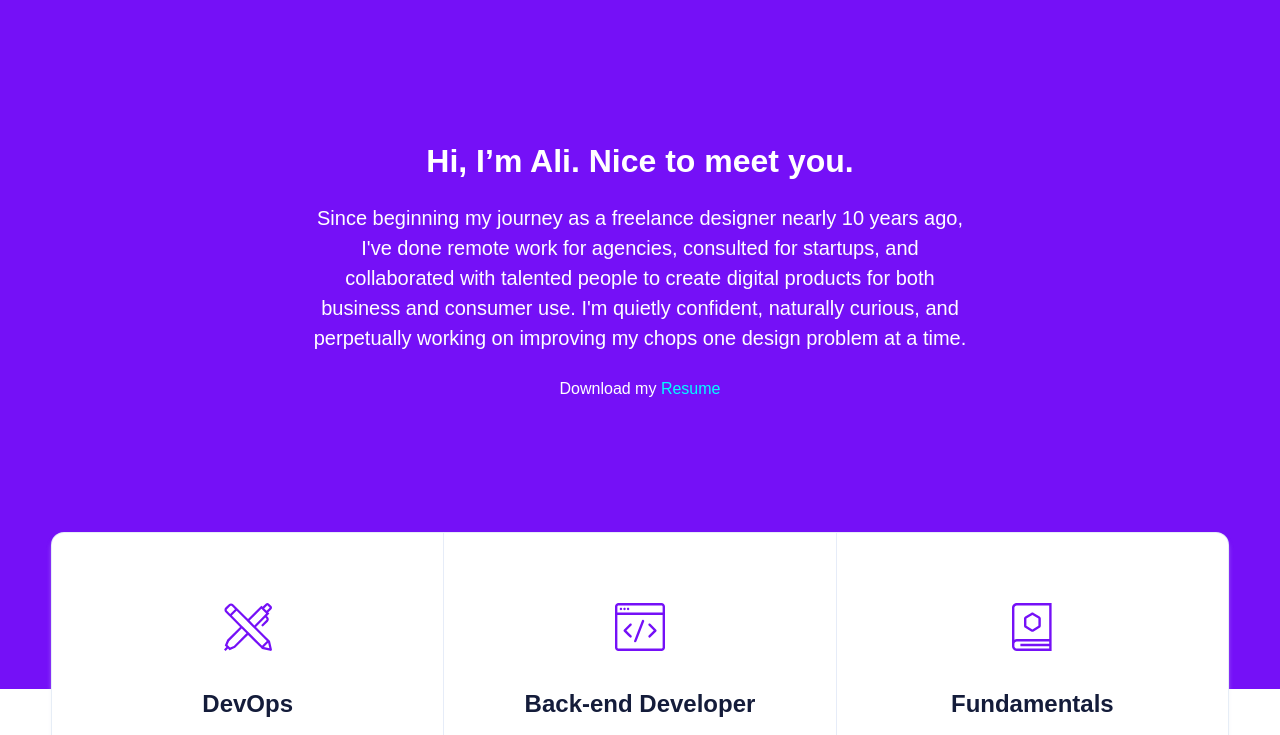
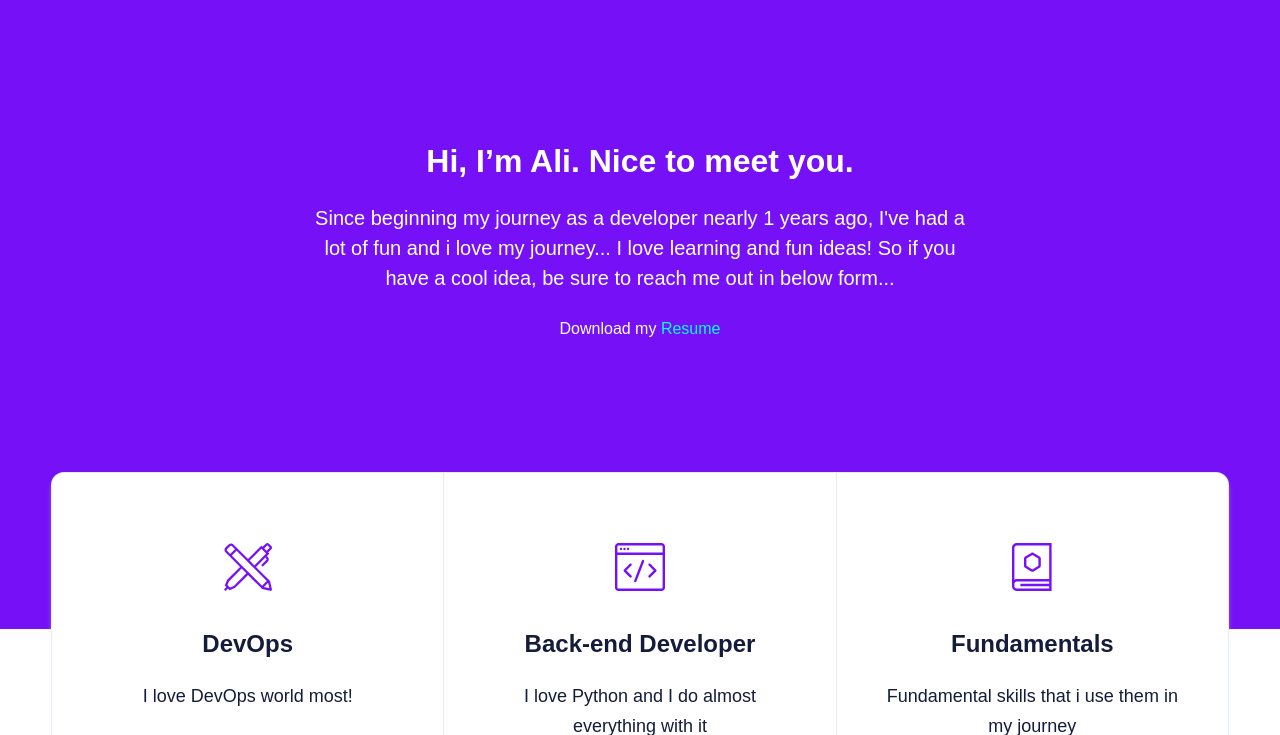
Before and after one commit to alifiroozi80/personal-site, a Flask app: page / in a window 1280 px wide. Shown: the part 688-1423 px from the top of the page. Run offline with Flask 2, Linux system fonts and the light colour scheme; some libraries are stand-ins or nearby versions; some web fonts are replaced.

Commit message:
change about-me text

```diff
--- a/templates/index.html
+++ b/templates/index.html
@@ -57,11 +57,12 @@
         <div class="columns is-centered">
             <div class="column is-three-fifths">
                 <h1 class="title is-spaced is-size-3-desktop is-size-4-mobile">Hi, I’m Ali. Nice to meet you.</h1>
-                <h2 class="subtitle is-size-5-desktop">Since beginning my journey as a freelance designer nearly 10
-                    years ago, I've done remote work for agencies, consulted for startups, and collaborated with
-                    talented people to create digital products for both business and consumer use. I'm quietly
-                    confident, naturally curious, and perpetually working on improving my chops one design problem at a
-                    time.</h2>
+                <h2 class="subtitle is-size-5-desktop">
+                    Since beginning my journey as a developer nearly {{ year | int - 2021 }}
+                    years ago, I've had a lot of fun and i love my journey...
+                    I love learning and fun ideas! So if you have a cool idea, be sure to reach me
+                    out in below form...
+                </h2>
                 <span>Download my <a style="color: aqua" href="https://docs.google.com/document/d/e/2PACX-1vTuBagAQkBkkzjAIQJldnQaWoujayIpdbObVA0U716EdpPg8lxGQ1H6PF4Uu_Xm7u4-qJ2nCMZ9dKJX/pub">Resume</a></span>
             </div>
         </div>
```
